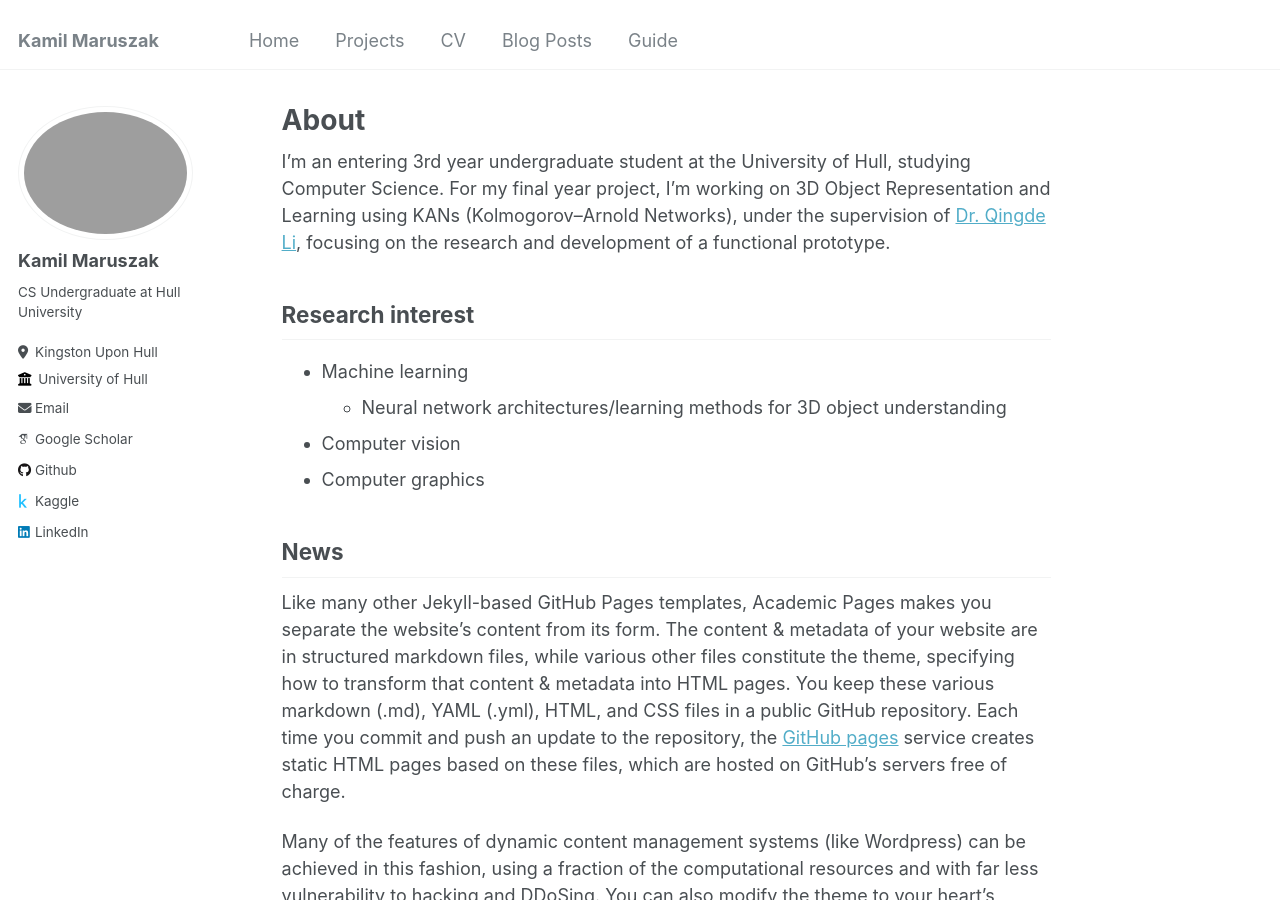
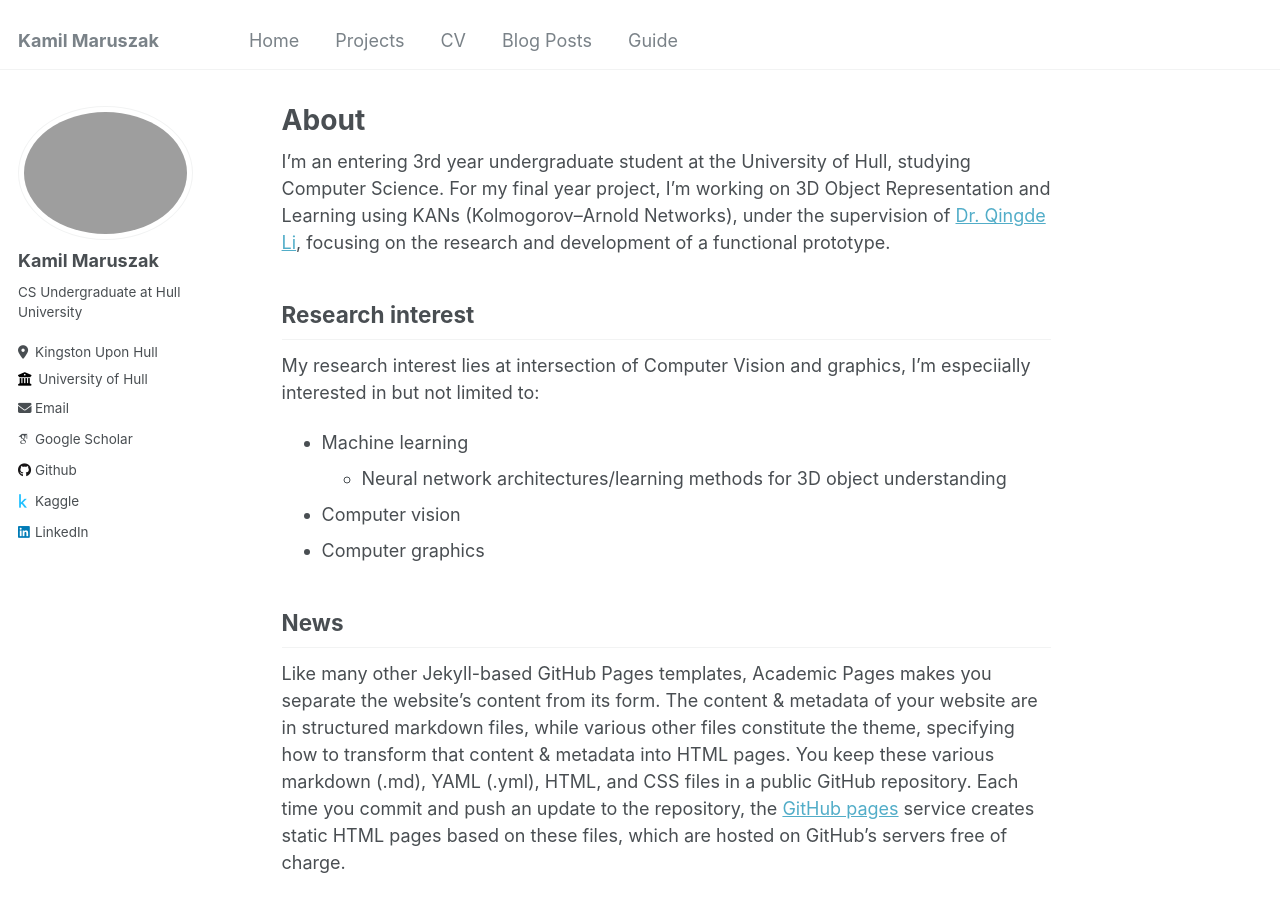
Before and after one commit to DonKamilo00/DonKamilo00.github.io, a Jekyll site: the page built from _pages/about.md, in a window 1280 px wide and 900 px high. Built offline with Jekyll 4.4.1, drawn with Linux system fonts in a browser that asks for light colours; some web fonts are replaced.

Commit message:
Update about.md

```diff
--- a/_pages/about.md
+++ b/_pages/about.md
@@ -12,6 +12,7 @@ I'm an entering 3rd year undergraduate student at the University of Hull, studyi
 
 **Research interest**
 ------
+My research interest lies at intersection of Computer Vision and graphics, I'm especiially interested in but not limited to:
 
 - Machine learning
   - Neural network architectures/learning methods for 3D object understanding
```
